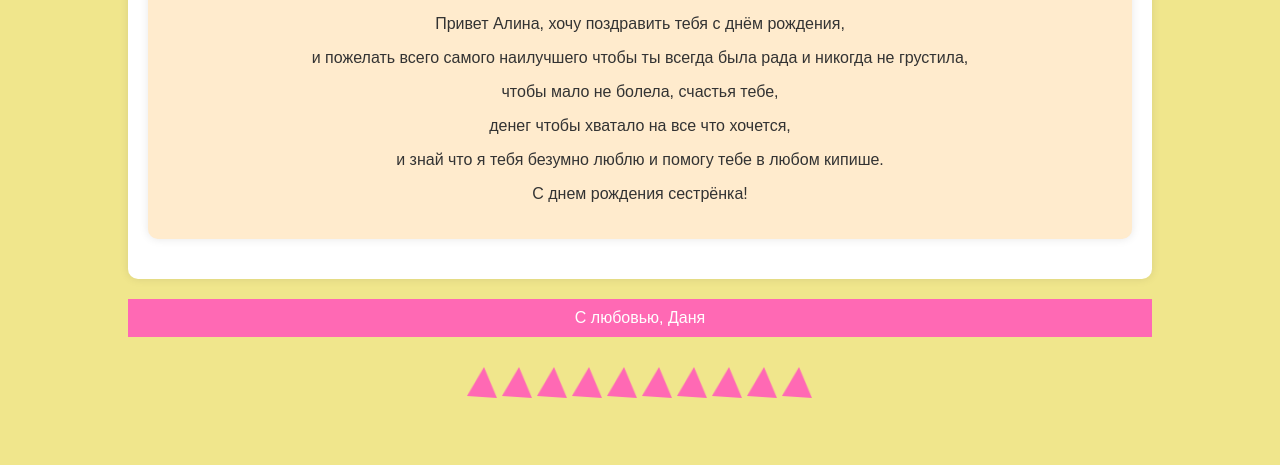
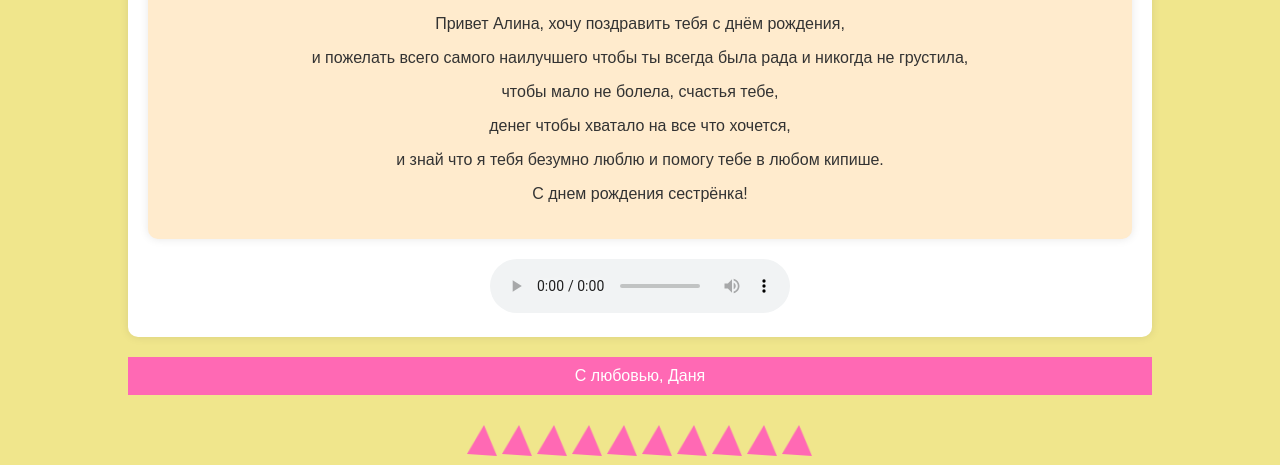
Before and after one commit to gameboy890yt/GameWorld, a plain HTML site: page index.html in a window 1280 px wide. Shown: the part 715-1180 px from the top of the page. Before the commit the page ends 1122 px from the top, so only its background shows below. Drawn offline with Linux system fonts and the light colour scheme.

Commit message:
Update index.html

```diff
--- a/index.html
+++ b/index.html
@@ -32,6 +32,10 @@
                 <p>С днем рождения сестрёнка!</p>
             </div>
             <div class="music">
+                <audio controls>
+                    <source src="happy-birthda.mp3" type="audio/mpeg">
+                    Your browser does not support the audio element.
+                </audio>
             </div>
         </section>
         <footer>
```
